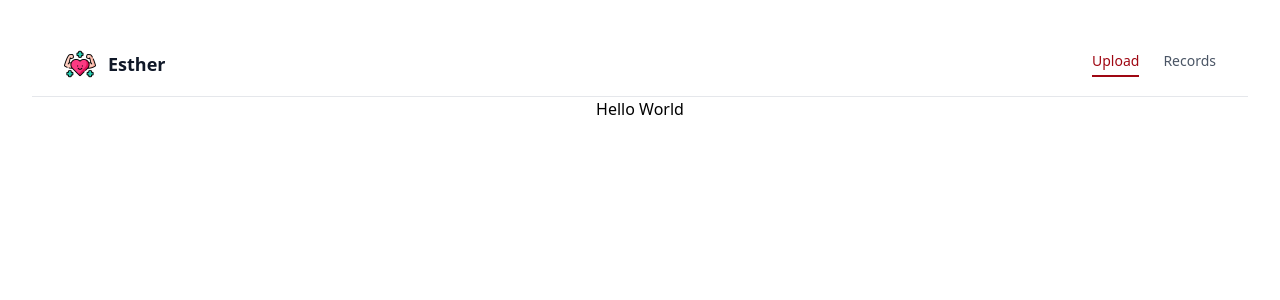
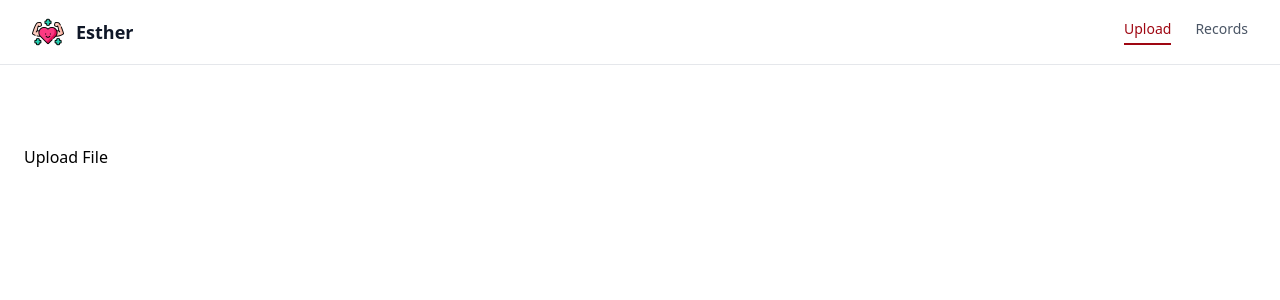
Before and after one commit to MorsHs/Esther, a React (Vite) app: page /upload in a window 1280 px wide. Shown: the top 300 px of the page. Built offline with nearby package versions, Linux system fonts and the light colour scheme.

Commit message:
feat: adding pages

```diff
--- a/src/App.jsx
+++ b/src/App.jsx
@@ -1,18 +1,22 @@
-
-import './App.css'
-import Header from './components/header/Header'
+import { Routes, Route, Navigate } from "react-router-dom";
+import Header from "./components/header/Header";
+import UploadFile from "./pages/upload/UploadFile";
+import Records from "./pages/record/Records";
 
 function App() {
-
   return (
     <>
-    <Header/>
-      <div>
-        <h1>Hello World</h1>
-      </div>
+      <Header />
 
+      <main className="pt-20 px-6">
+        <Routes>
+          <Route path="/" element={<Navigate to="/upload" />} />
+          <Route path="/upload" element={<UploadFile />} />
+          <Route path="/records" element={<Records />} />
+        </Routes>
+      </main>
     </>
-  )
+  );
 }
 
-export default App
+export default App;
--- /dev/null
+++ b/src/pages/record/Records.jsx
@@ -0,0 +1,7 @@
+const Records = () => {
+    return(
+        <h1>Records</h1>
+    )
+}
+
+export default Records;
--- /dev/null
+++ b/src/pages/upload/UploadFile.jsx
@@ -0,0 +1,7 @@
+const UploadFile = () => {
+    return(
+        <h1>Upload File</h1>
+    )
+}
+
+export default UploadFile;
```
